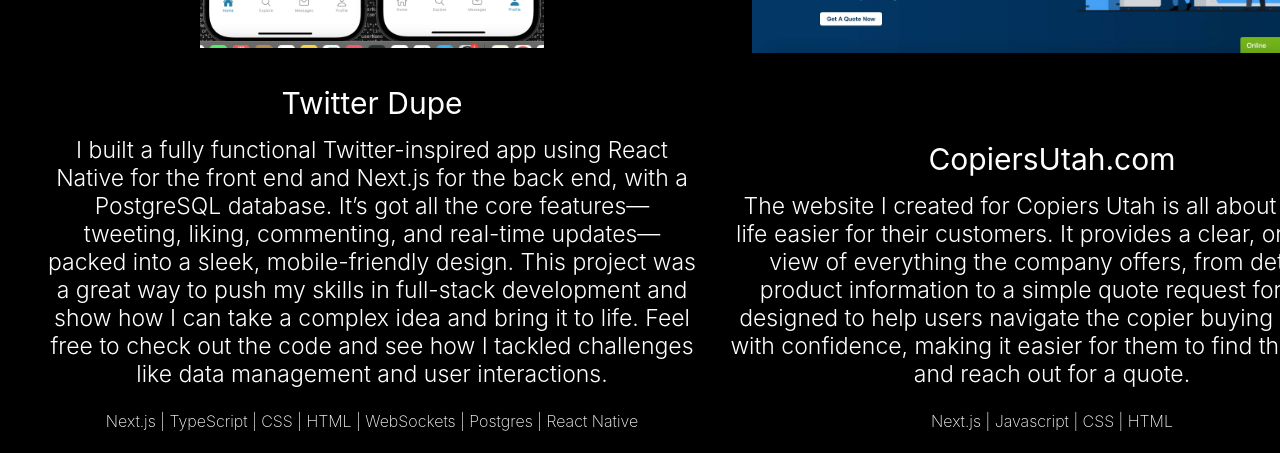
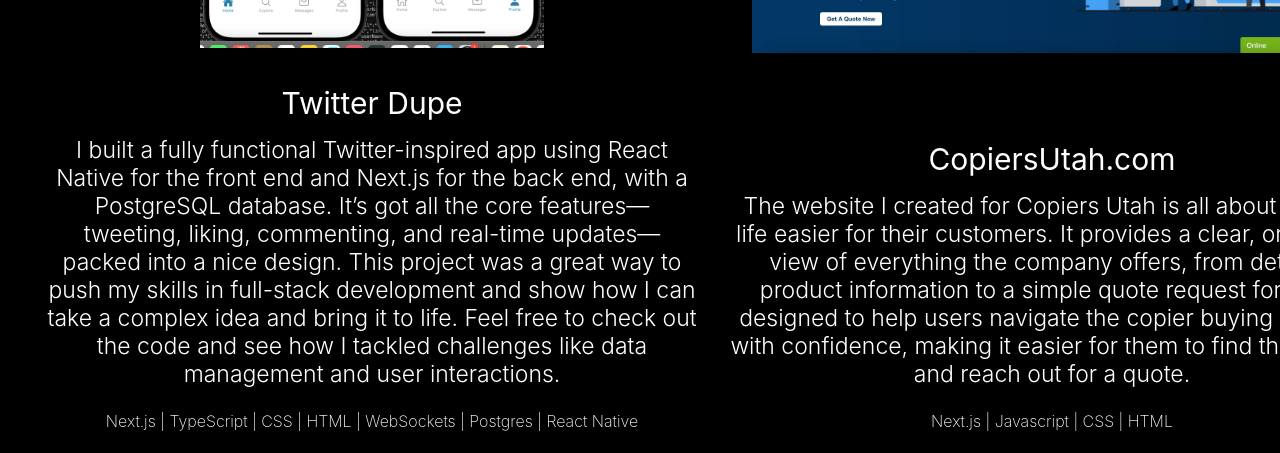
Before and after one commit to kaleckh/kaleckh.github.io, a React (Create React App) app: page / in a window 1280 px wide. Shown: the part 1220-1673 px from the top of the page. Built offline with nearby package versions, Linux system fonts and the light colour scheme.

Commit message:
changed paragraph

```diff
--- a/src/App.js
+++ b/src/App.js
@@ -165,7 +165,7 @@
                 <div className={`stuff ${cssPhoto}`}>
                   <div className="title">Twitter Dupe</div>
                   <div className="paragraph">
-                    I built a fully functional Twitter-inspired app using React Native for the front end and Next.js for the back end, with a PostgreSQL database. It’s got all the core features—tweeting, liking, commenting, and real-time updates—packed into a sleek, mobile-friendly design. This project was a great way to push my skills in full-stack development and show how I can take a complex idea and bring it to life. Feel free to check out the code and see how I tackled challenges like data management and user interactions.
+                    I built a fully functional Twitter-inspired app using React Native for the front end and Next.js for the back end, with a PostgreSQL database. It’s got all the core features—tweeting, liking, commenting, and real-time updates—packed into a nice design. This project was a great way to push my skills in full-stack development and show how I can take a complex idea and bring it to life. Feel free to check out the code and see how I tackled challenges like data management and user interactions.
                   </div>
                   <div style={{ padding: "8px" }} className="small">
                     Next.js | TypeScript | CSS | HTML | WebSockets | Postgres | React Native
```
